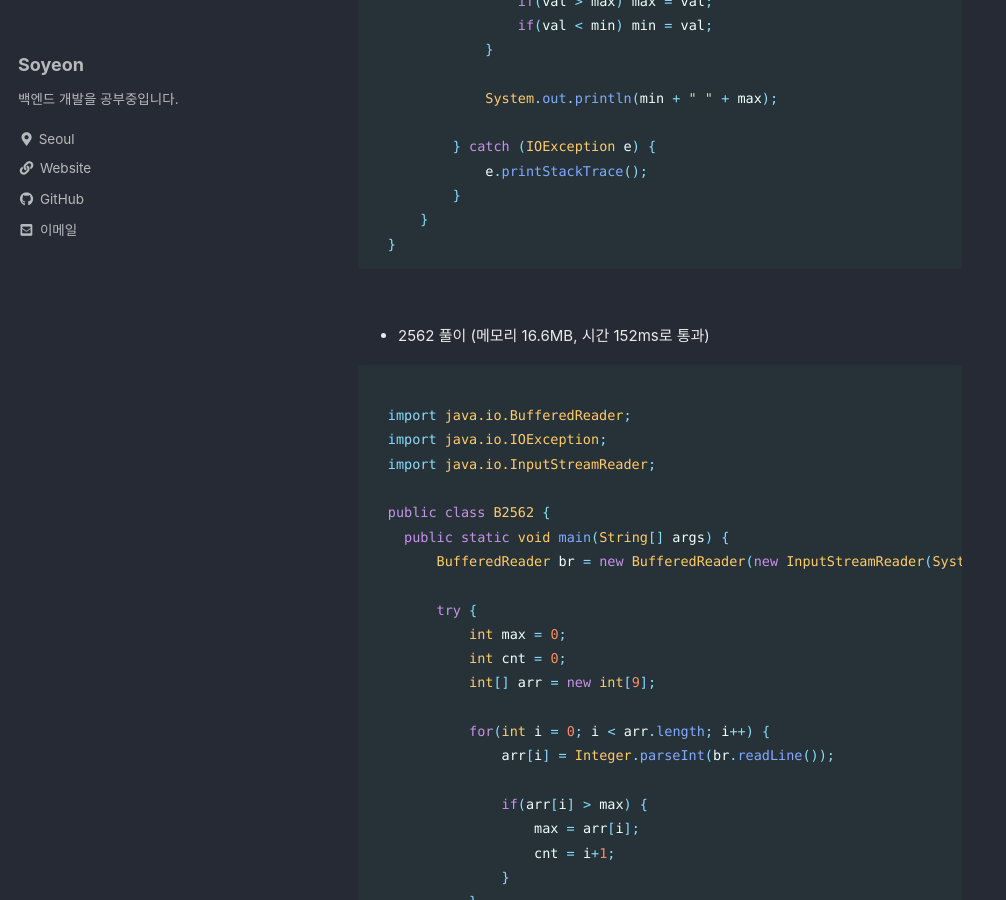
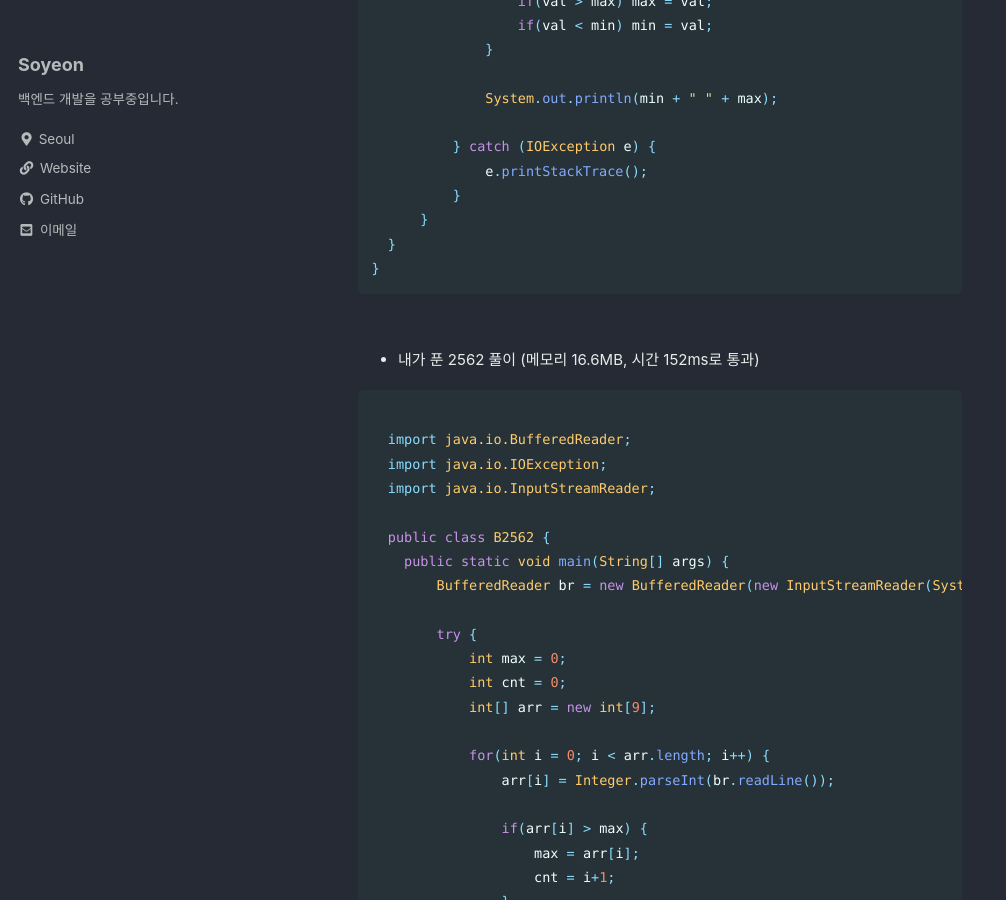
Before and after one commit to liv660/liv660.github.io, a Jekyll site: the page built from _posts/TIL/21.05.study/2021-05-11-210511.md, in a window 1280 px wide and 900 px high, scrolled down 1740 px. Shown: the whole window, without its empty margins (0-1006 px from the left). Built offline with Jekyll 4.4.1, drawn with Linux system fonts in a browser that asks for light colours; cached includes are drawn as plain includes.

Commit message:
Update 05.11 TIL

````diff
--- a/_posts/TIL/21.05.study/2021-05-11-210511.md
+++ b/_posts/TIL/21.05.study/2021-05-11-210511.md
@@ -89,12 +89,12 @@ categories:
           }
       }
   }
+}
   ```
 
   <br />
 
-  +  2562 풀이 (메모리 16.6MB, 시간 152ms로 통과)
-
+  +  내가 푼 2562 풀이 (메모리 16.6MB, 시간 152ms로 통과)
 
   ```java
 
````
